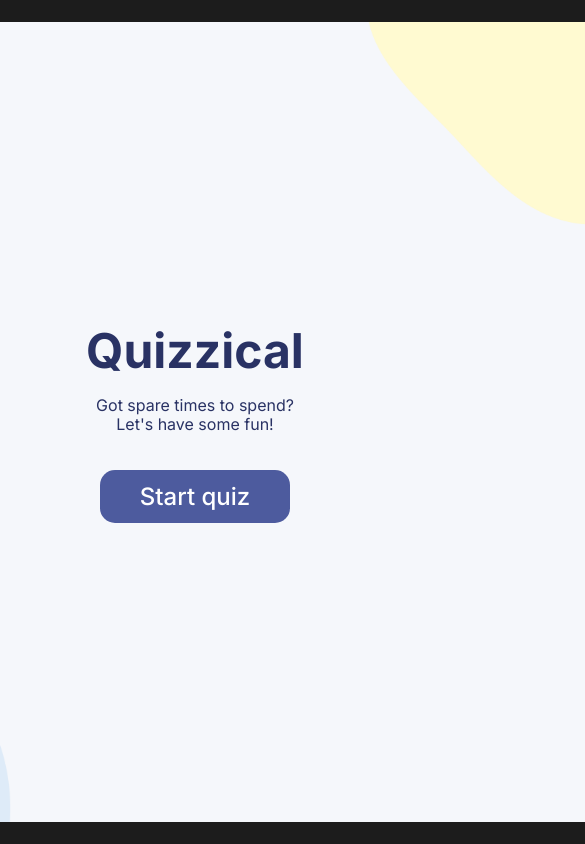
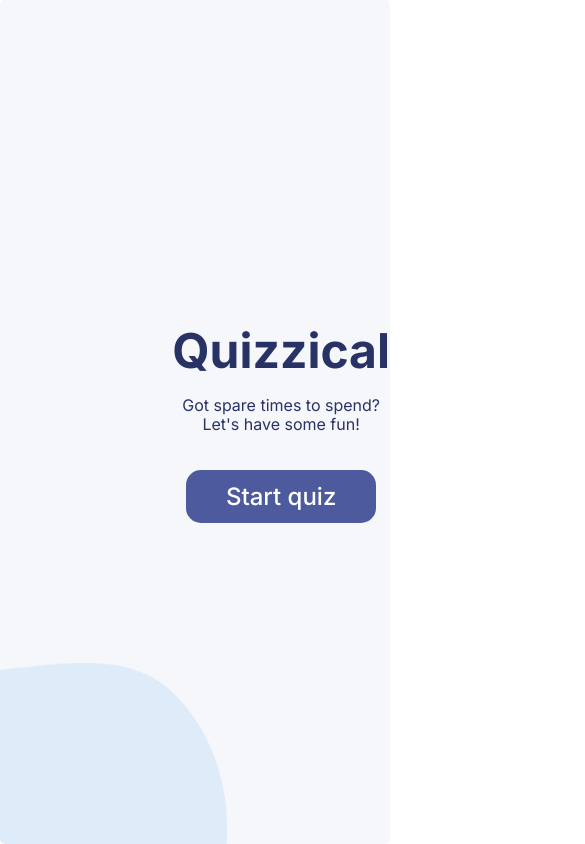
Before and after one commit to denryh/quizzical, a React (Create React App) app: page / in a window 390 px wide. Shown: the whole page, 585 px wide, since content can reach past the window. Built offline with nearby package versions, Linux system fonts and the light colour scheme; no server answers.

Commit message:
making the app responsive for mobile

```diff
--- a/package.json
+++ b/package.json
@@ -1,4 +1,5 @@
 {
+  "homepage": "https://poitrew.github.io/quizzical/",
   "name": "quizzical",
   "version": "0.1.0",
   "private": true,
@@ -6,6 +7,7 @@
     "@testing-library/jest-dom": "^5.16.1",
     "@testing-library/react": "^12.1.2",
     "@testing-library/user-event": "^13.5.0",
+    "gh-pages": "^3.2.3",
     "react": "^17.0.2",
     "react-dom": "^17.0.2",
     "react-scripts": "5.0.0",
@@ -15,7 +17,9 @@
     "start": "react-scripts start",
     "build": "react-scripts build",
     "test": "react-scripts test",
-    "eject": "react-scripts eject"
+    "eject": "react-scripts eject",
+    "predeploy": "npm run build",
+    "deploy": "gh-pages -d build"
   },
   "eslintConfig": {
     "extends": [
--- a/src/App.css
+++ b/src/App.css
@@ -7,12 +7,7 @@
 }
 
 body {
-  background-color: #1C1C1C;
   font-family: 'Inter', sans-serif;
-  height: 100vh;
-  display: flex;
-  align-items: center;
-  justify-content: center;
 }
 
 hr {
@@ -26,18 +21,18 @@ hr {
 }
 
 .App {
-  width: 800px;
-  height: 800px;
-  margin: 0 auto;
+  height: 100vh;
   border-radius: 5px;
   background-image: url('./background.png');
   background-color: #f5f5f5;
   background-size: cover;
+  display: grid;
+  grid-template-columns: 50px 1fr 50px;
 }
 
 .start-screen {
-  width: 100%;
-  height: 100%;
+  grid-column: 2;
+  min-width: 0;
   display: flex;
   flex-direction: column;
   align-items: center;
@@ -75,8 +70,8 @@ hr {
 /* ------------------- QUIZ ----------------- */
 
 .quiz-screen {
-  width: 100%;
-  height: 100%;
+  grid-column: 2;
+  min-width: 0;
   padding: 70px;
   display: flex;
   flex-direction: column;
@@ -92,6 +87,7 @@ hr {
 
 .quiz-answers {
   display: flex;
+  flex-wrap: wrap;
   gap: 15px;
 }
 
@@ -128,3 +124,20 @@ hr {
   font-size: 1rem;
   font-weight: 500;
 }
+
+/* RESPONSIVE */
+
+@media (max-width: 920px) {
+  .App {
+    height: auto;
+    grid-template-columns: 1fr;
+  }
+
+  .start-screen {
+    height: 100vh;
+  }
+
+  .quiz-screen {
+    padding: 20px;
+  }
+}
```
Also changed, not shown: 1 other file (tests, documents, lock files or other folders).
